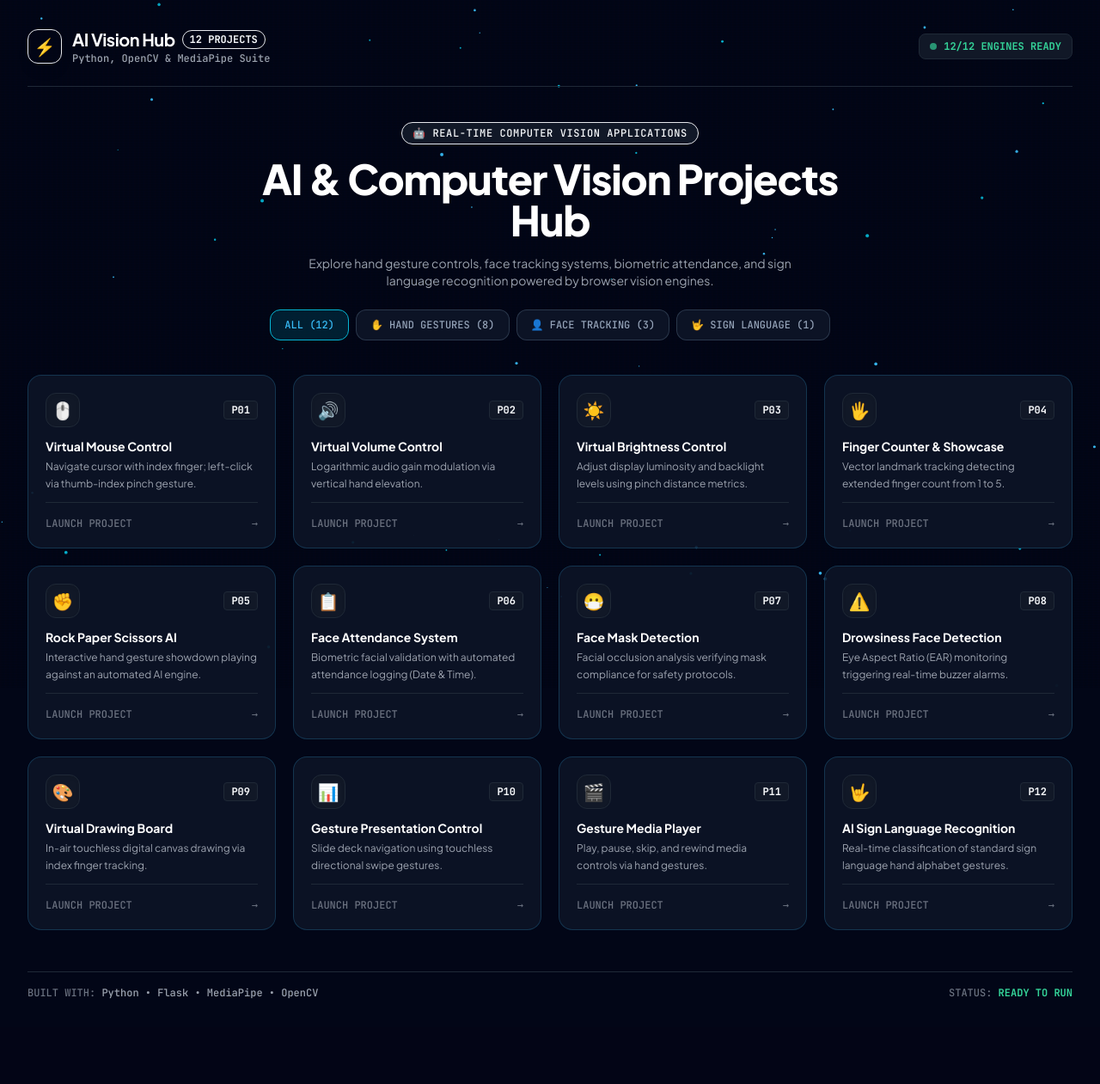
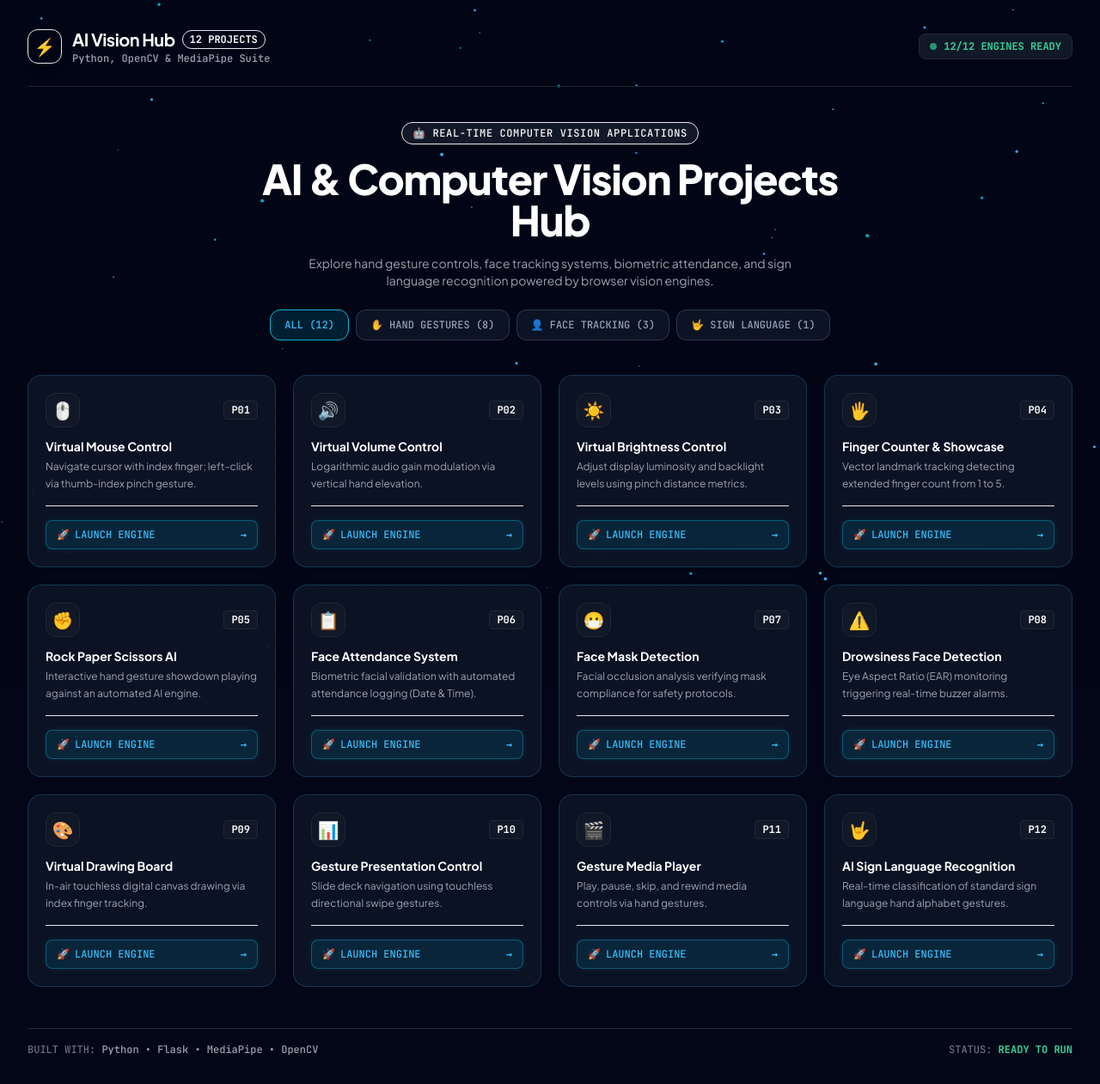
Before and after one commit to kaingadeshubham45/IOT-portfolio, a Flask app: page / in a window 1280 px wide. Shown: the whole page at 86% size. Before the commit the page ends 1162 px from the top, so only its background shows below. Run offline with Flask 3, Linux system fonts and the light colour scheme.

Commit message:
Highlight launch engine buttons with interactive cyan glow and hover effects

```diff
--- a/templates/index.html
+++ b/templates/index.html
@@ -59,6 +59,32 @@
             transform: translateY(-5px);
             border-color: rgba(6, 182, 212, 0.6);
             box-shadow: 0 0 25px rgba(6, 182, 212, 0.3);
+        }
+
+        /* Launch Engine Highlight Button */
+        .launch-btn {
+            background: rgba(6, 182, 212, 0.12);
+            border: 1px solid rgba(6, 182, 212, 0.4);
+            color: #38bdf8;
+            transition: all 0.25s ease;
+            box-shadow: 0 0 10px rgba(6, 182, 212, 0.1);
+        }
+
+        .holo-card:hover .launch-btn {
+            background: #06b6d4;
+            color: #020617;
+            font-weight: 800;
+            border-color: #38bdf8;
+            box-shadow: 0 0 18px rgba(6, 182, 212, 0.6);
+            transform: translateY(-1px);
+        }
+
+        .launch-btn .arrow-icon {
+            transition: transform 0.25s ease;
+        }
+
+        .holo-card:hover .launch-btn .arrow-icon {
+            transform: translateX(4px);
         }
 
         .project-grid {
@@ -147,7 +173,7 @@
 
                 <div>
                     <div class="flex items-center justify-between mb-3">
-                        <div class="w-10 h-10 rounded-xl bg-gray-900 border border-gray-800 flex items-center justify-center text-xl shadow-inner">
+                        <div class="w-10 h-10 rounded-xl bg-gray-900 border border-gray-800 flex items-center justify-center text-xl shadow-inner group-hover:scale-105 transition-transform">
                             {{ p.icon }}
                         </div>
                         <span class="font-mono text-xs font-bold px-2 py-0.5 rounded bg-gray-900 text-cyan-400 border border-gray-800 uppercase">
@@ -163,9 +189,15 @@
                     </p>
                 </div>
 
-                <div class="pt-4 mt-3 border-t border-gray-800 flex items-center justify-between font-mono text-xs text-gray-500 group-hover:text-cyan-400">
-                    <span>LAUNCH PROJECT</span>
-                    <span>&rarr;</span>
+                <!-- Highlighted Action Button -->
+                <div class="pt-4 mt-4 border-t border-gray-800/80 flex items-center justify-between">
+                    <div class="launch-btn w-full py-2 px-3 rounded-lg flex items-center justify-between font-mono text-xs">
+                        <span class="flex items-center gap-1.5">
+                            <span>🚀</span>
+                            <span>LAUNCH ENGINE</span>
+                        </span>
+                        <span class="arrow-icon font-bold">&rarr;</span>
+                    </div>
                 </div>
             </a>
             {% endfor %}
```
